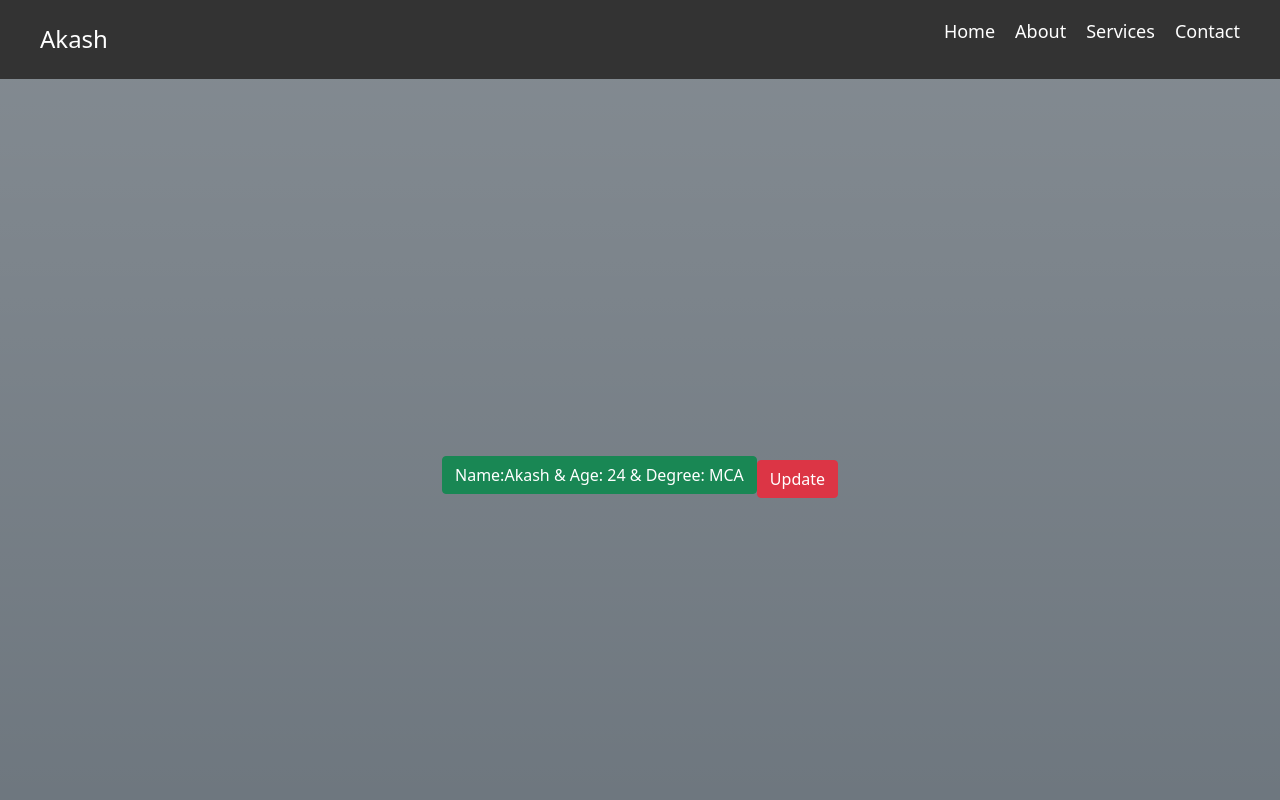
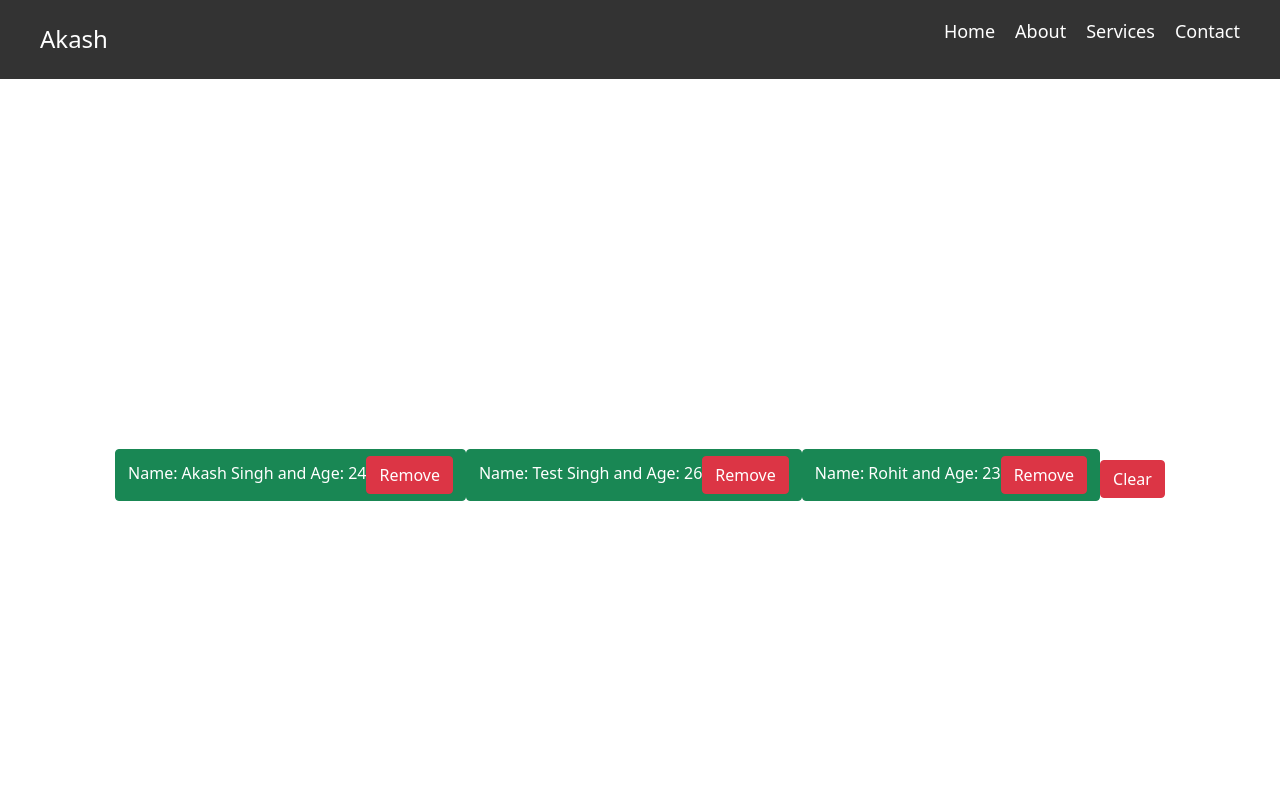
Before and after one commit to AkashThakur14/ReactHooksPrac, a React (Vite) app: page / in a window 1280 px wide. Shown: the top 800 px of the page. Built offline with nearby package versions, Linux system fonts and the light colour scheme.

Commit message:
todo remove button

```diff
--- a/src/App.jsx
+++ b/src/App.jsx
@@ -13,8 +13,8 @@ const App = () => {
       <Navbar />
       {/* <HeroSection /> */}
       {/* <RuleHooks /> */}
-      {/* <UseStateArray /> */}
-      <UseStateObject />
+      <UseStateArray />
+      {/* <UseStateObject /> */}
       <Footer />
     </div>
   )
--- a/src/components/UseStateArray.jsx
+++ b/src/components/UseStateArray.jsx
@@ -1,8 +1,8 @@
-import React, {useState} from 'react'
+import React, { useState } from 'react'
 
 export const UseStateArray = () => {
 
- const bioData = [
+  const bioData = [
     {
       id: 0, myName: "Akash Singh", age: 24,
     },
@@ -17,19 +17,29 @@ export const UseStateArray = () => {
 
   console.log(bioData);
 
-const [myArray,setMyArray] = useState(bioData)
-  const clearArray = () =>{
+  const [myArray, setMyArray] = useState(bioData)
+
+  const clearArray = () => {
     setMyArray([]);
   }
 
-
+  const removeEle = (id) => {
+   const myNewArray = myArray.filter((currentElement) => {
+    return(
+      currentElement.id != id
+    )
+   })
+   setMyArray(myNewArray)
+  }
   return (
     <>
-      <section className="hero-container text-center bg-secondary bg-gradient">
+      <section className="hero-container text-center">
         {
           myArray.map((curEle) => {
             return (
-              <h2 className='btn btn-success' key={curEle.id}>Name: {curEle.myName} and Age: {curEle.age} </h2>
+              <h2 className='btn btn-success' key={curEle.id}>Name: {curEle.myName} and Age: {curEle.age}
+                <button className='btn btn-danger' onClick={() => removeEle(curEle.id)}>Remove</button>
+              </h2>
             )
           })
         }
--- a/src/components/UseStateObject.jsx
+++ b/src/components/UseStateObject.jsx
@@ -10,7 +10,7 @@ setMyObject({...myObject, myName:"Akash Thakur"});
 }
     return (
         <>
-            <section className="hero-container text-center bg-secondary bg-gradient">
+            <section className="hero-container text-center">
                 <h2 className='btn btn-success'>Name:{myObject.myName} & Age: {myObject.myAge} & Degree: {myObject.degree}</h2>
                 <button className='btn btn-danger' onClick={changeObjData}>Update</button>
             </section>
```
